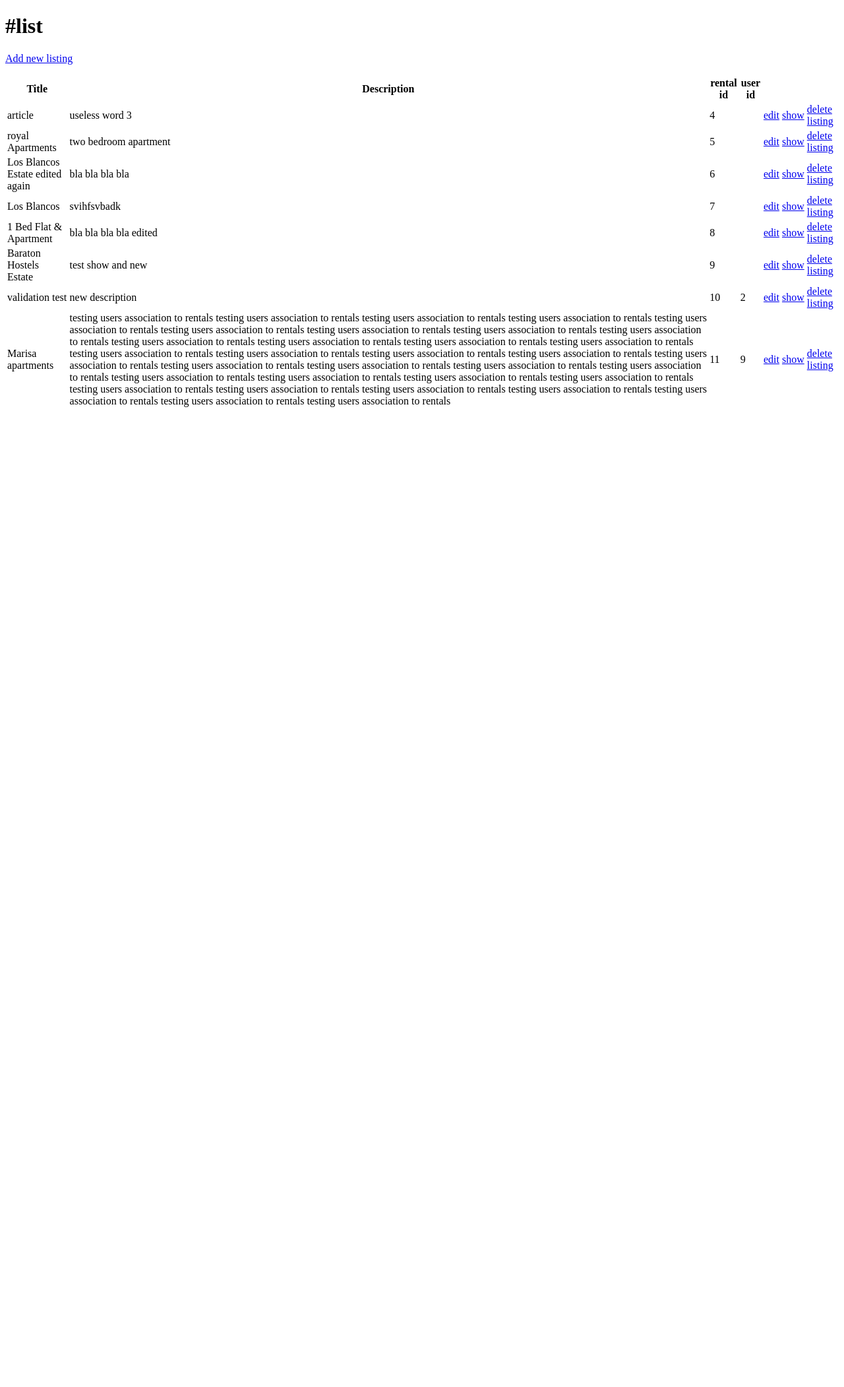
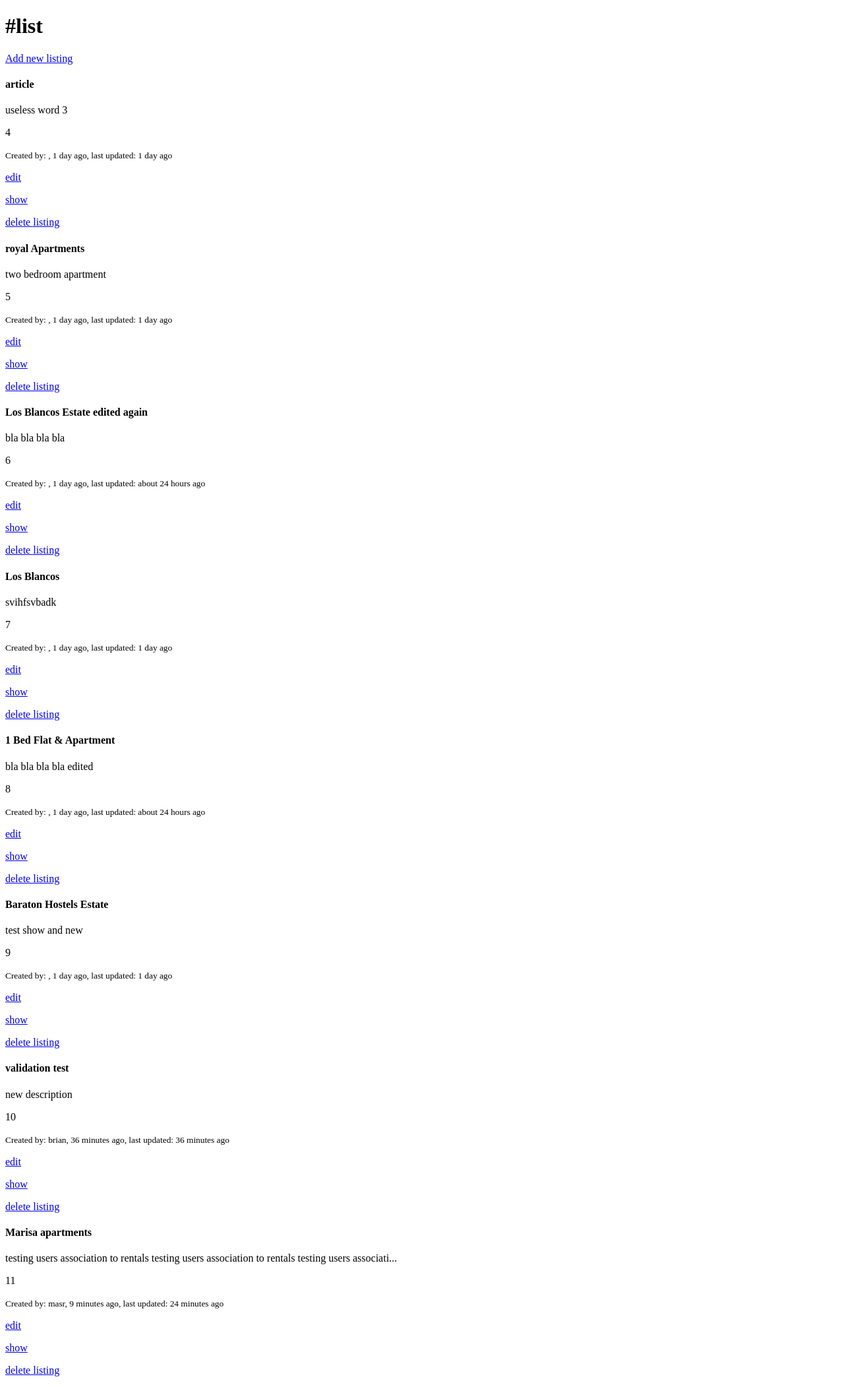
Before and after one commit to brianngeywo/alpharent, a Rails app: page /rentals in a window 1280 px wide. Shown: the whole page at 66% size. Before the commit the page ends 617 px from the top, so only its background shows below. Run offline with Rails 7, Linux system fonts and the light colour scheme; data comes from the database, SQL or seed files in the repository; both versions use the stored data as it was after the commit.

Commit message:
add user data to rantals listing

```diff
--- a/app/models/rental.rb
+++ b/app/models/rental.rb
@@ -1,7 +1,7 @@
 class Rental < ActiveRecord::Base
     belongs_to :user
     validates :title, presence: true, length: {minimum:3, maximum:50}
-    validates :description, presence: true, length: {minimum: 10, maximum: 300}
+    validates :description, presence: true, length: {minimum: 10, maximum: 10000}
     validates :user_id, presence: true, uniqueness: { case_sensitive: false }
 
 
--- a/app/views/rentals/index.html.erb
+++ b/app/views/rentals/index.html.erb
@@ -1,23 +1,23 @@
 <h1>#list</h1>
-<p>
+<p class="text-blue-700 text-2xl font-bold">
 <%= link_to 'Add new listing', new_rental_path %>
 </p>
-<table>
-  <tr>
-    <th>Title</th>
-    <th>Description</th>
-    <th>rental id</th>
-    <th>user id</th>
-  </tr>
-  <% @rentals.each do |rental| %>
-    <tr>
-      <td><%= rental.title %></td>
-      <td><%= rental.description %></td>
-      <td><%= rental.id %></td>
-      <td><%= rental.user_id %></td>
-      <td><%= link_to 'edit', edit_rental_path(rental) %></td>
-      <td><%= link_to 'show', rental_path(rental) %></td>
-      <td><%= link_to 'delete listing', rental, method: :delete,data: { confirm: 'Are you sure?' } %></td>
-    </tr>
+<div class="w-full bg-gray-200 border-2 border-black h-60">
+  <div class="p-4">
+    <% @rentals.each do |rental| %>
+    <div class="shadow-2xl m-3">
+      <div class="p-2">
+        <h4><b><%= rental.title %></b></h4>
+        <p><%= truncate(rental.description, length: 100) %></p>
+        <p><%= rental.id %></p>
+                <small>Created by: <%= rental.user.username if rental.user%>, <%= time_ago_in_words(rental.created_at)%> ago,
+        last updated: <%= time_ago_in_words(rental.updated_at) %> ago</small>
+        <p><%= link_to 'edit', edit_rental_path(rental) %></p>
+        <p><%= link_to 'show', rental_path(rental) %></p>
+        <p><%= link_to 'delete listing', rental, method: :delete,data: { confirm: 'Are you sure?' } %></p>
+        <p></p>
+      </div>
+    </div>
   <% end %>
-</table>
+  </div>
+</div>
```
Also changed, not shown: db/development.sqlite3, 1 other file.
